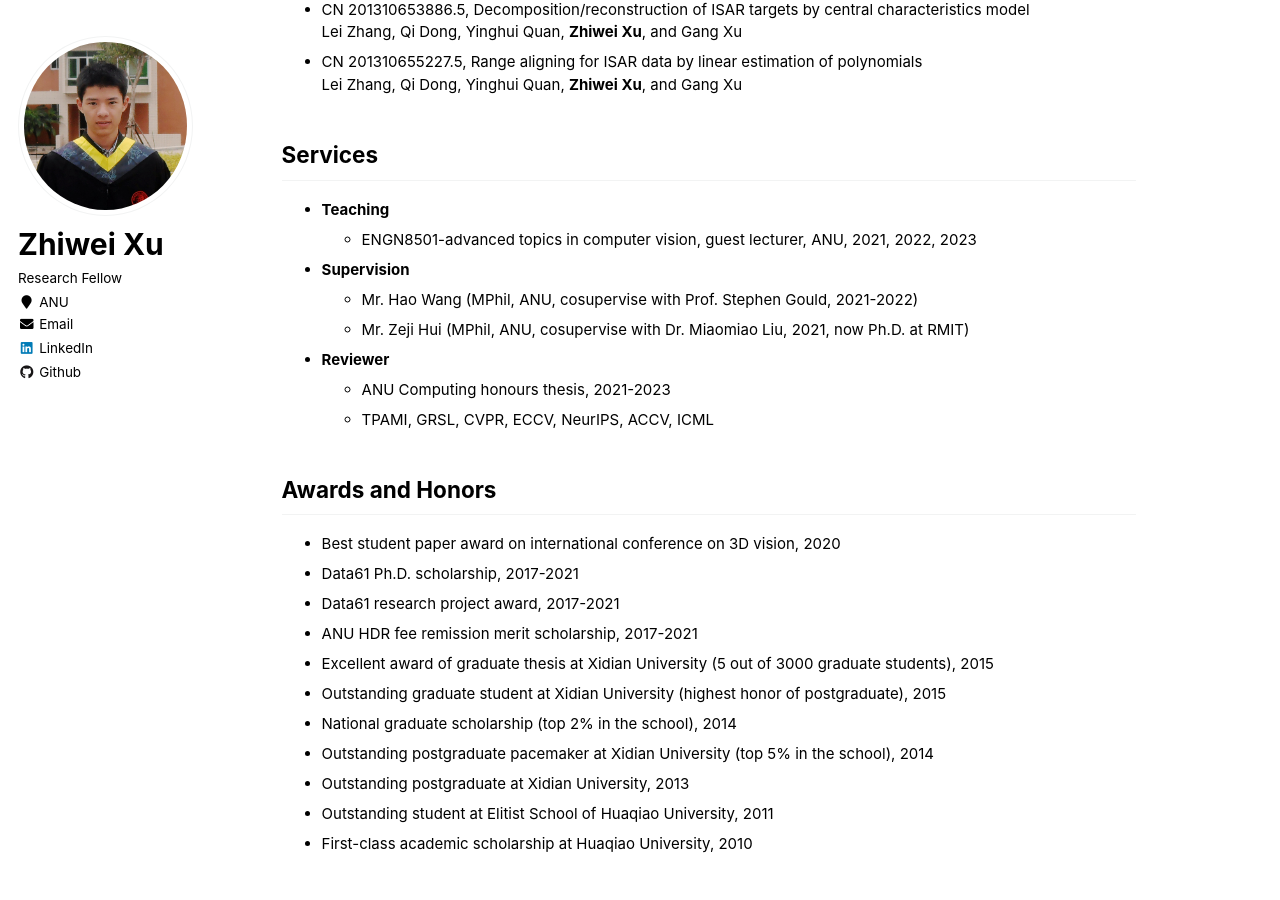
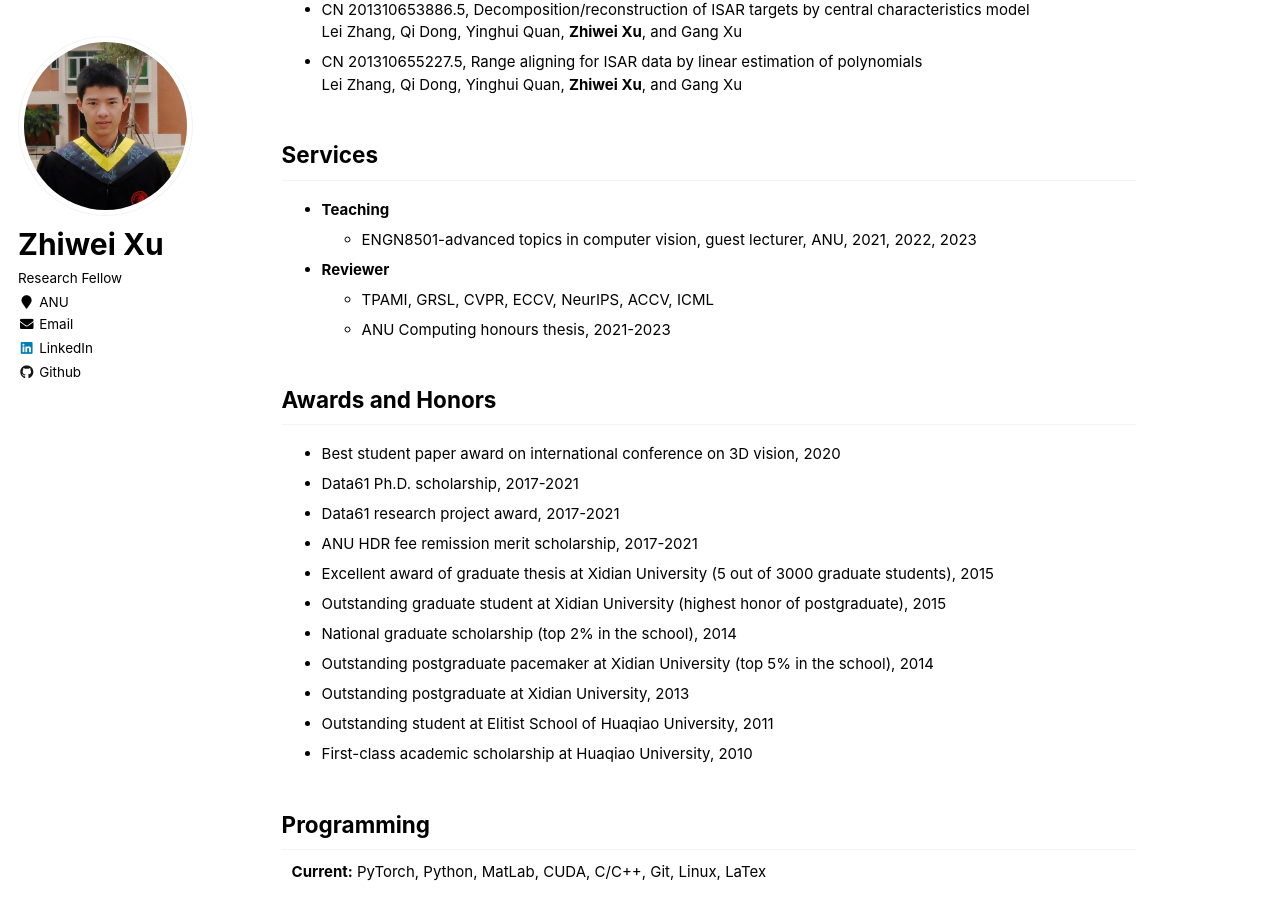
Before and after one commit to zwxu064/zwxu064.github.io, a Jekyll site: the page built from _pages/about.html, in a window 1280 px wide and 900 px high, scrolled down 3512 px. Built offline with Jekyll 4.4.1, drawn with Linux system fonts in a browser that asks for light colours.

Commit message:
Update about.html

```diff
--- a/_pages/about.html
+++ b/_pages/about.html
@@ -8,15 +8,16 @@
   - /about.md
 ---
 
-<p> I am a research fellow at The Australian National University under the supervision of <a style="color: inherit; text-decoration: underline;" href="https://users.cecs.anu.edu.au/~sgould/" target="_blank">Prof. Stephen Gould</a> and <a style="color: inherit; text-decoration: underline;" href="http://users.cecs.anu.edu.au/~hartley/" target="_blank">Prof. Richard Hartley</a>.
+<p> I am a research fellow at The Australian National University under the supervision of <a style="color: inherit;" href="https://users.cecs.anu.edu.au/~sgould/" target="_blank">Prof. Stephen Gould</a>
+  and <a style="color: inherit;" href="http://users.cecs.anu.edu.au/~hartley/" target="_blank">Prof. Richard Hartley</a>.
   I am currently working on <a style="color: inherit;" href="https://github.com/anucvml/ddn" target="_blank">deep declarative networks</a>
   and diffusion models. During 2017 to 2021, I was a Ph.D. student in computer vision and machine learning at The Australian National University under
-  the supervision of <a style="color: inherit; text-decoration: underline;" href="http://users.cecs.anu.edu.au/~hartley/" target="_blank">Prof. Richard Hartley</a>
-  and <a style="color: inherit; text-decoration: underline;" href="https://tajanthan.github.io/" target="_blank">Dr. Thalaiyasingam Ajanthan</a>
+  the supervision of <a style="color: inherit; " href="http://users.cecs.anu.edu.au/~hartley/" target="_blank">Prof. Richard Hartley</a>
+  and <a style="color: inherit;" href="https://tajanthan.github.io/" target="_blank">Dr. Thalaiyasingam Ajanthan</a>
   with research interests in Markov random field optimization, semantic segmentation, stereo vision, and 3D neural network pruning.
   Before that, I was focused on some industrial works in China, and studied in signal and image processing under the supervision
-  of <a style="color: inherit; text-decoration: underline;" href="https://sece.sysu.edu.cn/szll/js/zngz/1361657.htm" target="_blank">Prof. Lei Zhang</a>,
-  now at Sun Yat-Sen University, and  <a style="color: inherit; text-decoration: underline;" href="https://web.xidian.edu.cn/mdxing/" target="_blank">Prof. Mengdao Xing</a>
+  of <a style="color: inherit;" href="https://sece.sysu.edu.cn/szll/js/zngz/1361657.htm" target="_blank">Prof. Lei Zhang</a>,
+  now at Sun Yat-Sen University, and  <a style="color: inherit;" href="https://web.xidian.edu.cn/mdxing/" target="_blank">Prof. Mengdao Xing</a>
   at Xidian University. I am currently living in the beautiful bush city, Canberra, the capital of Australia.</p>
 
 <h2 id="work">Experience</h2>
@@ -32,21 +33,21 @@
   <li>Subject: Markov random field optimization and computer vision
   <li>Thesis: "<a href="https://openresearch-repository.anu.edu.au/handle/1885/258295", target="_blank">Applications of Markov random field optimization
     and 3D neural network pruning in computer vision</a>"
-  <li>(Co-)supervisors: <a style="color: inherit; text-decoration: underline;"  href="http://users.cecs.anu.edu.au/~hartley/" target="_blank">Prof. Richard Hartley</a> and <a style="color: inherit; text-decoration: underline;" href="https://tajanthan.github.io/" target="_blank">Dr. Thalaiyasingam Ajanthan</a>
+  <li>(Co-)supervisors: <a style="color: inherit;"  href="http://users.cecs.anu.edu.au/~hartley/" target="_blank">Prof. Richard Hartley</a> and <a style="color: inherit;" href="https://tajanthan.github.io/" target="_blank">Dr. Thalaiyasingam Ajanthan</a>
 </ul>
 
 <div>Masters, Xidian University, Xi'an, China, Sep., 2012-Jan., 2015</div>
 <ul style="list-style-type:none;">
   <li>Subject: signal and information processing
   <li>Thesis: "<a href="../files/Postgraduate_Dissertation.pdf", target="_blank">A study of feature extraction and applications using ISAR images</a>"
-  <li>(Co-)supervisors: <a style="color: inherit; text-decoration: underline;" href="https://sece.sysu.edu.cn/szll/js/zngz/1361657.htm" target="_blank">Prof. Lei Zhang</a> and <a style="color: inherit; text-decoration: underline;" href="https://web.xidian.edu.cn/mdxing/" target="_blank">Prof. Mengdao Xing</a>
+  <li>(Co-)supervisors: <a style="color: inherit;" href="https://sece.sysu.edu.cn/szll/js/zngz/1361657.htm" target="_blank">Prof. Lei Zhang</a> and <a style="color: inherit;" href="https://web.xidian.edu.cn/mdxing/" target="_blank">Prof. Mengdao Xing</a>
 </ul>
 
 <div>Bachelor, Huaqiao University, Xiamen and Quanzhou, China, Sep., 2008-July, 2012</div>
 <ul style="list-style-type:none;">
   <li>Subject: electronic and information engineering
   <li>Thesis: "<a href="../files/Undergraduate_Dissertation.pdf", target="_blank">Watermark for color digital images</a>"
-  <li>Supervisor: <a style="color: inherit; text-decoration: underline;" href="https://eee.hqu.edu.cn/info/1194/4370.htm" target="_blank">Prof. Gui Feng</a>
+  <li>Supervisor: <a style="color: inherit;" href="https://eee.hqu.edu.cn/info/1194/4370.htm" target="_blank">Prof. Gui Feng</a>
 </ul>
 
 <h2 id="publications">Publications</h2>
@@ -212,16 +213,10 @@
 	<li><div>ENGN8501-advanced topics in computer vision, guest lecturer, ANU, 2021, 2022, 2023</div>
       </ul>
 
-    <li><div><strong>Supervision</strong>
-      <ul>
-	<li><div>Mr. Hao Wang (MPhil, ANU, cosupervise with Prof. Stephen Gould, 2021-2022)</div>
-	<li><div>Mr. Zeji Hui (MPhil, ANU, cosupervise with Dr. Miaomiao Liu, 2021, now Ph.D. at RMIT)</div>
-      </ul>
-
     <li><div><strong>Reviewer</strong>
       <ul>
-	<li><div>ANU Computing honours thesis, 2021-2023</div>
 	<li><div>TPAMI, GRSL, CVPR, ECCV, NeurIPS, ACCV, ICML</div>
+        <li><div>ANU Computing honours thesis, 2021-2023</div>
       </ul>
   </ul>
 
```
